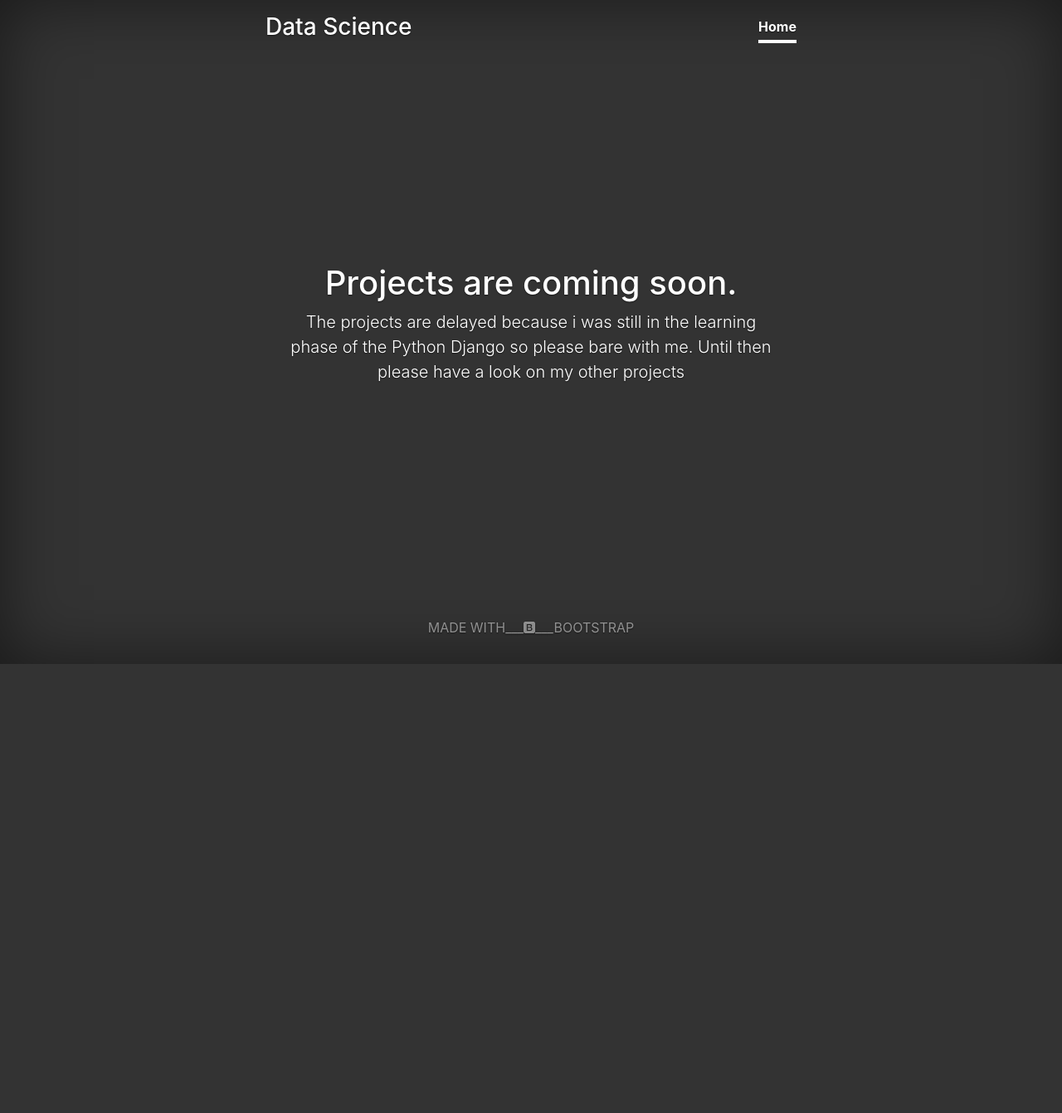
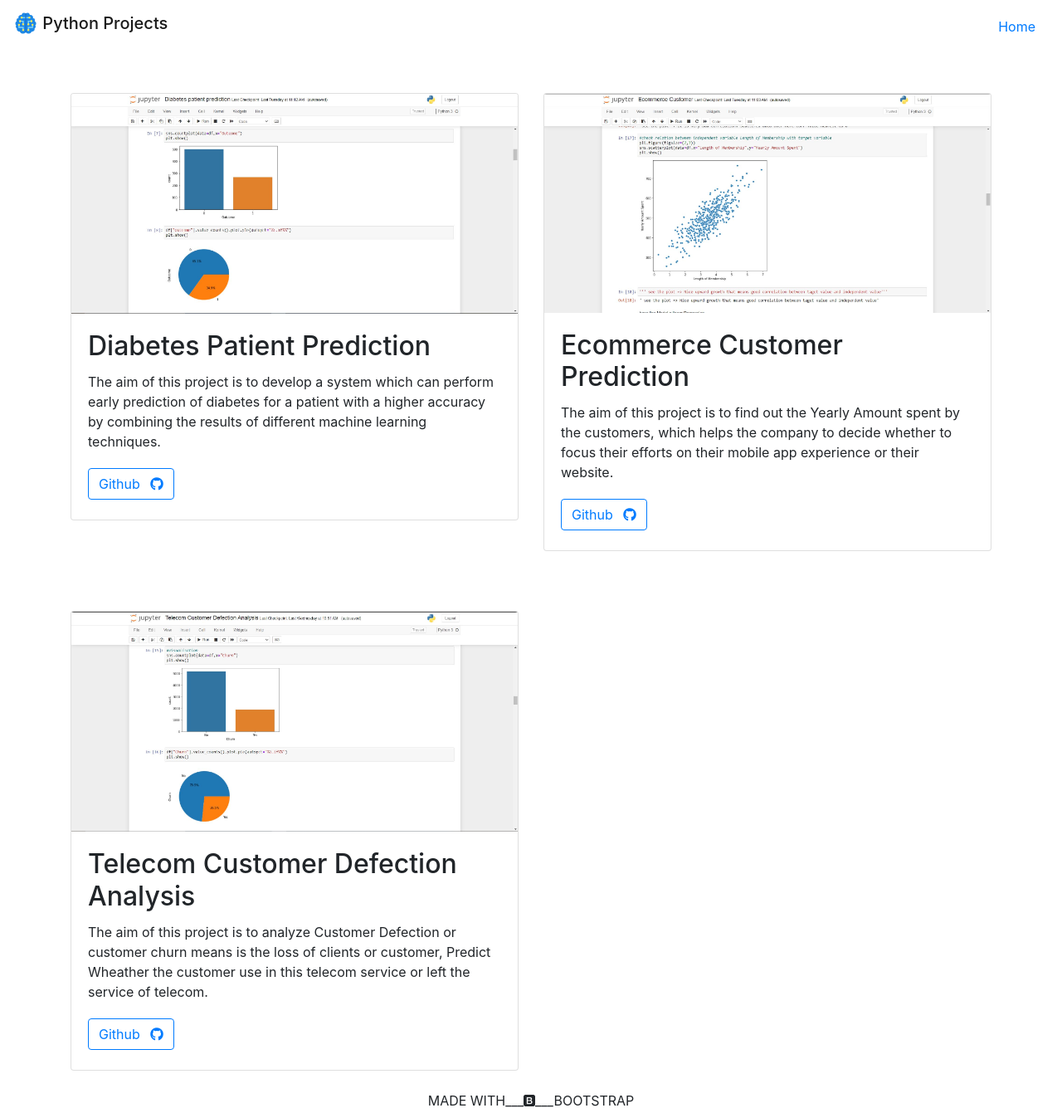
Before and after one commit to gaikwadvarun707/gaikwadvarun707.github.io, a plain HTML site: page templetes/datascience.html in a window 1280 px wide. Shown: the whole page at 83% size. Before the commit the page ends 800 px from the top, so only its background shows below. Drawn offline with nearby package versions, Linux system fonts and the light colour scheme; a web font is replaced by a local one.

Commit message:
add data science project

```diff
--- a/templetes/datascience.html
+++ b/templetes/datascience.html
@@ -3,8 +3,11 @@
 
 <head>
   <meta charset="UTF-8">
-  <meta name="viewport" content="width=device-width, initial-scale=1.0">
+  <meta name="viewport" content="width=device-width, initial-scale=1.0 shrink-to-fit=no">
   <title>Data Science | project</title>
+  <link rel="icon" href="../img/brands/ai.png" type="image/x-icon">
+
+  <!--boostra core css -->
   <link rel="stylesheet" href="https://stackpath.bootstrapcdn.com/bootstrap/4.4.1/css/bootstrap.min.css"
     integrity="sha384-Vkoo8x4CGsO3+Hhxv8T/Q5PaXtkKtu6ug5TOeNV6gBiFeWPGFN9MuhOf23Q9Ifjh" crossorigin="anonymous">
 
@@ -14,33 +17,88 @@
   <!-- Bootstrap core CSS -->
   <link rel="stylesheet" href="../CSS/bootstrap.min.css">
 
-  <!-- custom styles for this templates-->
-  <link rel="stylesheet" href="../CSS/mern.css">
+  <!-- Custom styles for this template -->
+  <link rel="stylesheet" href="../CSS/python.css">
 
   <!--  font awesome icons  -->
   <link rel="stylesheet" href="../CSS/all.css">
+
+  <!--  custom css file  -->
+  <link rel="stylesheet" href="../CSS/style.css">
 
 
 
 </head>
 
-<body class="text-center">
-  <div class="cover-container d-flex w-100 h-100 p-3 mx-auto flex-column">
-    <header class="masthead mb-auto">
-      <div class="inner">
-        <h3 class="masthead-brand">Data Science</h3>
-        <nav class="nav nav-masthead justify-content-center">
-          <a class="nav-link active" href="../index.html">Home</a>
+<body>
+  <!-- Navigation -->
+  <nav class="navbar navbar-light bg-transparent">
+    <h2 class="navbar-brand" href="#">
+      <img src="../img/brands/ai.png" width="30" height="30" class="d-inline-block align-top"
+        alt="" loading="lazy">
+      Python Projects
+    </h2>
+    <a href="../index.html" class="nav-link">Home</a>
   </nav>
+  <div class="container">
+
+    <div class="row">
+
+      <!-- project Entries Column -->
+
+      <!-- Blog Post -->
+      <div class="col-md-6 mt-5">
+        <div class="card mb-4">
+          <img class="card-img-top" src="../img/project/data science/diabetes patient prediction.JPG" alt="Card image cap">
+          <div class="card-body">
+            <h2 class="card-title">Diabetes Patient Prediction</h2>
+            <p class="card-text">The aim of this project is to develop a system which can perform early prediction of diabetes for a patient
+              with a higher accuracy by combining the results of different machine learning techniques.</p>
+            <div class="contbutton">
+              <a href="https://github.com/gaikwadvarun707/diabetes_patients_prediction" class="btn btn-outline-primary my-1">Github <i
+                  class="fab fa-github ml-2" aria-hidden="true"></i></a>
             </div>
-    </header>
+          </div>
 
-    <main role="main" class="inner cover">
-      <h1 class="cover-heading">Projects are coming soon.</h1>
-      <p class="lead">The projects are delayed because i was still in the learning phase of the Python Django so please
-        bare with me. Until then please have a look on my other projects</p>
-    </main>
+        </div>
+      </div>
 
+      <div class="col-md-6 mt-5">
+        <div class="card mb-4">
+          <img class="card-img-top" src="../img/project/data science/ecommerce customer.JPG" alt="Card image cap">
+          <div class="card-body">
+            <h2 class="card-title">Ecommerce Customer Prediction</h2>
+            <p class="card-text">The aim of this project is to find out the Yearly Amount spent by the customers,
+              which helps the company to decide whether to focus their efforts on their mobile app experience or their website.</p>
+            <div class="contbutton">
+              <a href="https://github.com/gaikwadvarun707/ecommerce_customers" class="btn btn-outline-primary my-1">Github <i
+                  class="fab fa-github ml-2" aria-hidden="true"></i></a>
+            </div>
+          </div>
+
+        </div>
+      </div>
+
+      <div class="col-md-6 mt-5">
+        <div class="card mb-4">
+          <img class="card-img-top" src="../img/project/data science/telecom customer defection analysis.JPG" alt="Card image cap">
+          <div class="card-body">
+            <h2 class="card-title">Telecom Customer Defection Analysis</h2>
+            <p class="card-text">The aim of this project is to analyze Customer Defection or customer churn  means is the loss of clients or
+              customer, Predict Wheather the customer use in this telecom service  or left the service of telecom.</p>
+            <div class="contbutton">
+              <a href="https://github.com/gaikwadvarun707/telecom_customer_defection" class="btn btn-outline-primary my-1">Github <i
+                  class="fab fa-github ml-2" aria-hidden="true"></i></a>
+            </div>
+          </div>
+
+        </div>
+      </div>
+
+
+    </div>
+
+  </div>
   <footer class="mastfoot mt-auto">
     <div class="inner">
       <p class="para text-uppercase text-center">
@@ -48,7 +106,6 @@
       </p>
     </div>
   </footer>
-  </div>
 </body>
 
 </html>
```
Also changed, not shown: templetes/python.html (+1 -1 lines), img/project/data science/diabetes patient prediction.JPG (added), img/project/data science/ecommerce customer.JPG (added), img/project/data science/telecom customer defection analysis.JPG (added). Lines whose indentation alone changed are shown as unchanged.
